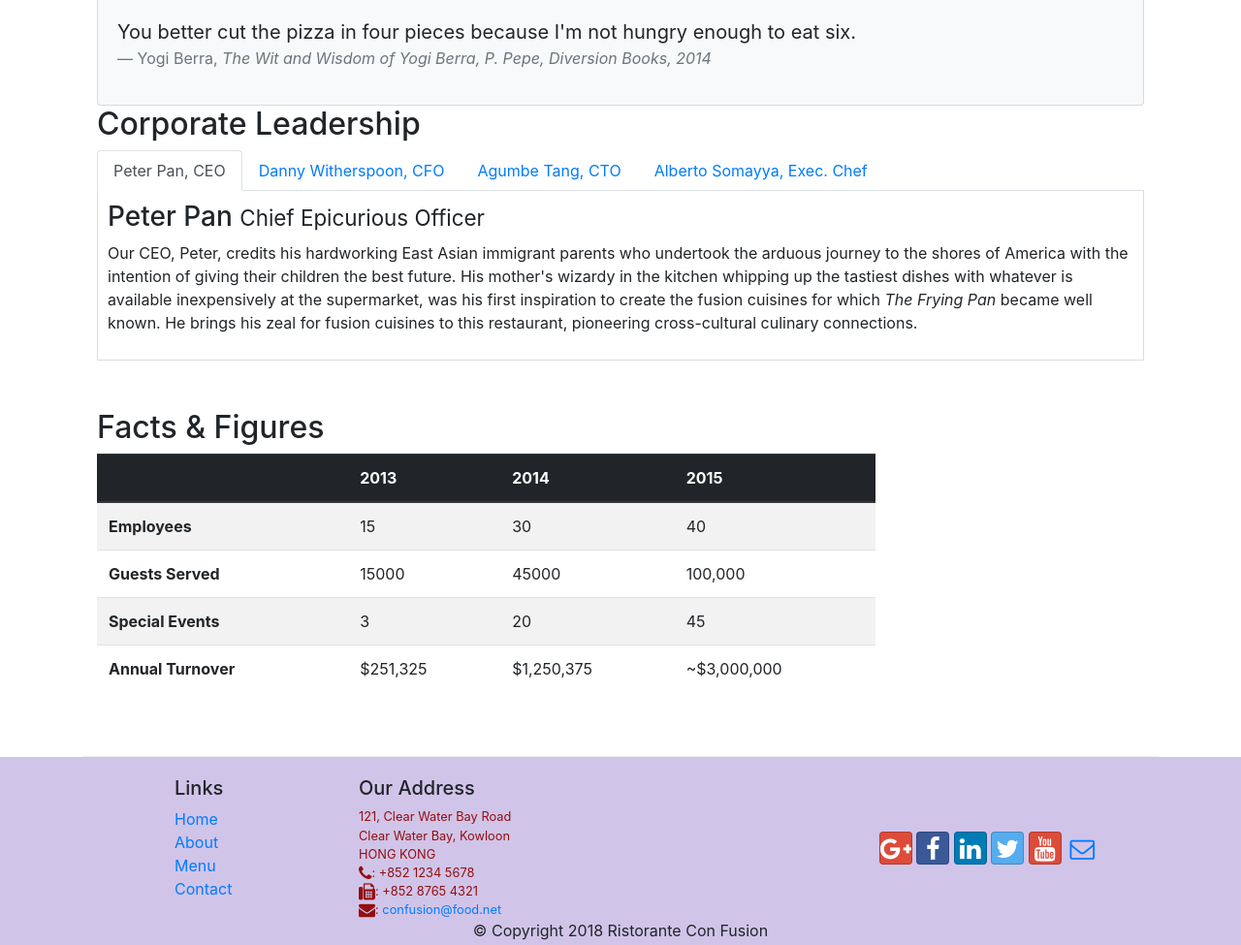
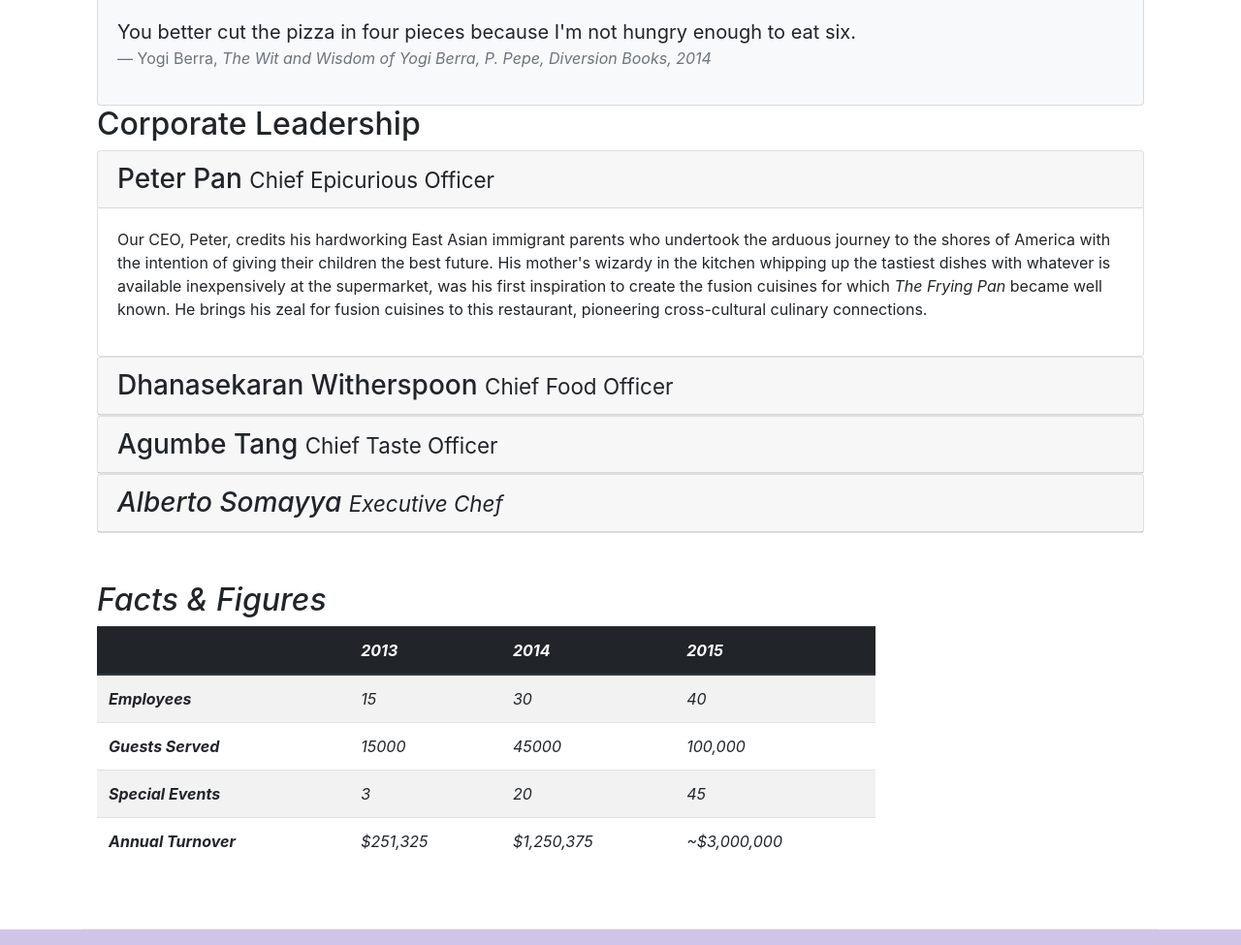
Before and after one commit to nsj07/learn_bootstrap, a website: page aboutus.html in a window 1280 px wide. Shown: the part 762-1737 px from the top of the page at 97% size. Drawn offline with nearby package versions, Linux system fonts and the light colour scheme.

Commit message:
Accordion

```diff
--- a/aboutus.html
+++ b/aboutus.html
@@ -102,48 +102,74 @@
         <div class="row row-header">
             <div class="col-12">
                 <h2>Corporate Leadership</h2>
-                <ul class="nav nav-tabs">
-                    <li class="nav-item">
-                        <a class="nav-link active" href="#peter" role="tab" data-toggle="tab">Peter Pan, CEO</a>
-                    </li>
-                    <li class="nav-item">
-                        <a class="nav-link" href="#danny" role="tab" data-toggle="tab">Danny Witherspoon, CFO</a>
-                    </li>
-                    <li class="nav-item">
-                        <a class="nav-link" href="#agumbe" role="tab" data-toggle="tab">Agumbe Tang, CTO</a>
-                    </li>
-                    <li class="nav-item">
-                        <a class="nav-link" href="#alberto" role="tab" data-toggle="tab">Alberto Somayya, Exec. Chef</a>
-                    </li>
-                </ul>
-                <div class="tab-content">
-                    <div role="tabpanel" class="tab-pane fade show active" id="peter">
-                        <h3>Peter Pan <small>Chief Epicurious Officer</small></h3>
+                <div id="accordion">
+                    <div class="card">
+                        <div class="card-header" role="tab" id="peterhead">
+                            <h3 class="mb-0">
+                                <a data-toggle="collapse" data-target="#peter">
+                                    Peter Pan <small>Chief Epicurious Officer</small>
+                                </a>
+                            </h3>
+                        </div>
+                        <div class="collapse show" id="peter" data-parent="#accordion">
+                            <div class="card-body">
                                 <p class="d-none d-sm-block">Our CEO, Peter, credits his hardworking East Asian immigrant parents who undertook the
                                 arduous journey to the shores of America with the intention of giving their children the best future. His mother's
                                 wizardy in the kitchen whipping up the tastiest dishes with whatever is available inexpensively at the supermarket,
                                 was his first inspiration to create the fusion cuisines for which <em>The Frying Pan</em> became well known. He
                                 brings his zeal for fusion cuisines to this restaurant, pioneering cross-cultural culinary connections.</p>
                             </div>
-                    <div role="tabpanel" class="tab-pane fade" id="danny">
-                        <h3>Dhanasekaran Witherspoon <small>Chief Food Officer</small></h3>
+                        </div>
+                    </div>
+                    <div class="card">
+                        <div class="card-header" role="tab" id="dannyhead">
+                            <h3 class="mb-0">
+                                <a class="collapsed" data-toggle="collapse" data-target="#danny">
+                                    Dhanasekaran Witherspoon <small>Chief Food Officer</small>
+                                </a>
+                            </h3>
+                        </div>
+                        <div class="collapse" id="danny" data-parent="#accordion">
+                            <div class="card-body">
                                 <p class="d-none d-sm-block">Our CFO, Danny, as he is affectionately referred to by his colleagues, comes from a long
                                 established family tradition in farming and produce. His experiences growing up on a farm in the Australian outback
                                 gave him great appreciation for varieties of food sources. As he puts it in his own words, <em>Everything that runs,
                                     wins, and everything that stays, pays!</em></p>
                             </div>
-                    <div role="tabpanel" class="tab-pane fade" id="agumbe">
-                        <h3>Agumbe Tang <small>Chief Taste Officer</small></h3>
+                        </div>
+                    </div>
+                    <div class="card">
+                        <div class="card-header" role="tab" id="agumbehead">
+                            <h3 class="mb-0">
+                                <a class="collapsed" data-toggle="collapse" data-target="#agumbe">
+                                    Agumbe Tang <small>Chief Taste Officer</small>
+                                </a>
+                            </h3>
+                        </div>
+                        <div class="collapse" id="agumbe" data-parent="#accordion">
+                            <div class="card-body">
                                 <p class="d-none d-sm-block">Blessed with the most discerning gustatory sense, Agumbe, our CTO, personally ensures that
                                 every dish that we serve meets his exacting tastes. Our chefs dread the tongue lashing that ensues if their dish
-                            does not meet his exacting standards. He lives by his motto, <em>You click only if you survive my lick.</em></p>
+                                does not meet his exacting standards. He lives by his motto, <em>You click only if you survive my lick.</p>
                             </div>
-                    <div role="tabpanel" class="tab-pane fade" id="alberto">
-                        <h3>Alberto Somayya <small>Executive Chef</small></h3>
+                        </div>
+                    </div>
+                    <div class="card">
+                        <div class="card-header" role="tab" id="albertohead">
+                            <h3 class="mb-0">
+                                <a class="collapsed" data-toggle="collapse" data-target="#alberto">
+                                    Alberto Somayya <small>Executive Chef</small>
+                                </a>
+                            </h3>
+                        </div>
+                        <div class="collapse" id="alberto" data-parent="#accordion">
+                            <div class="card-body">
                                 <p class="d-none d-sm-block">Award winning three-star Michelin chef with wide International experience having worked
                                 closely with whos-who in the culinary world, he specializes in creating mouthwatering Indo-Italian fusion
                                 experiences. He says, <em>Put together the cuisines from the two craziest cultures, and you get a winning hit! Amma
                                     Mia!</em></p>
+                            </div>
+                        </div>
                     </div>
                 </div>
             </div>
```
Lines whose indentation alone changed are shown as unchanged.
